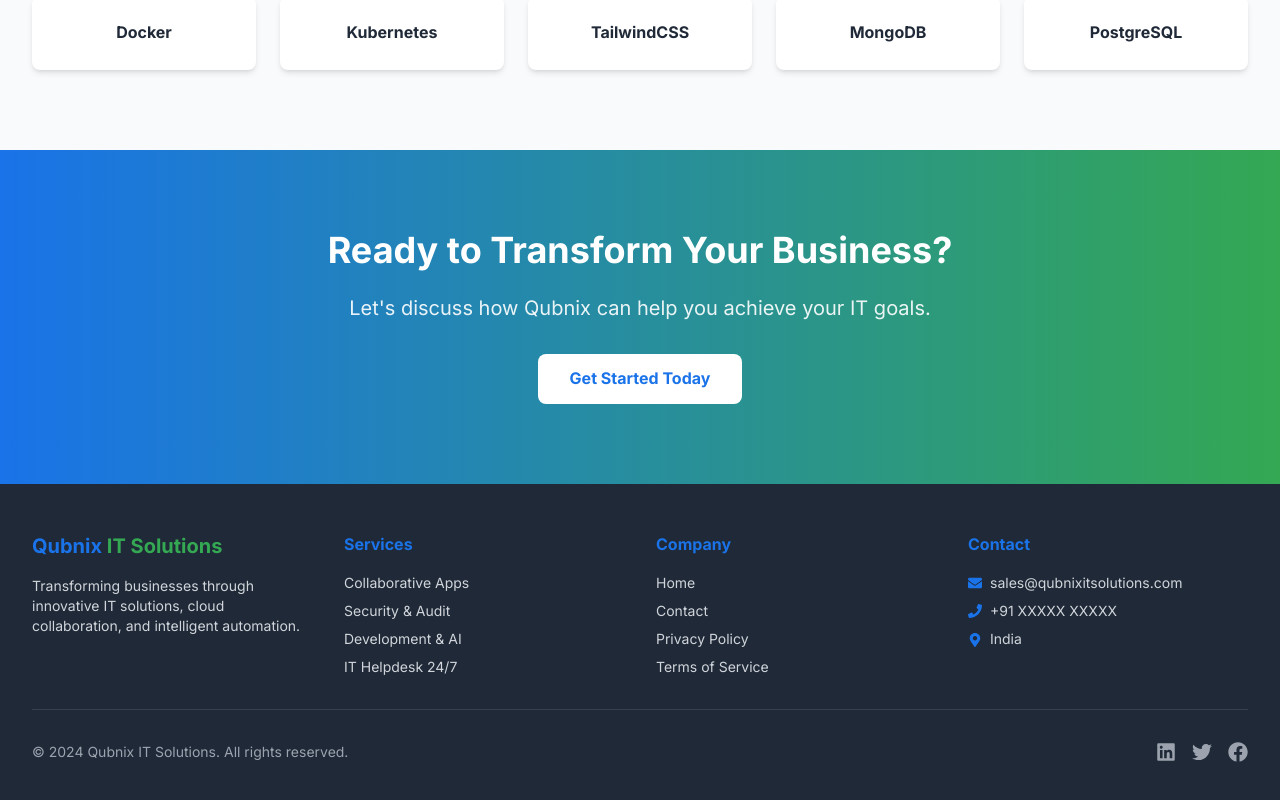
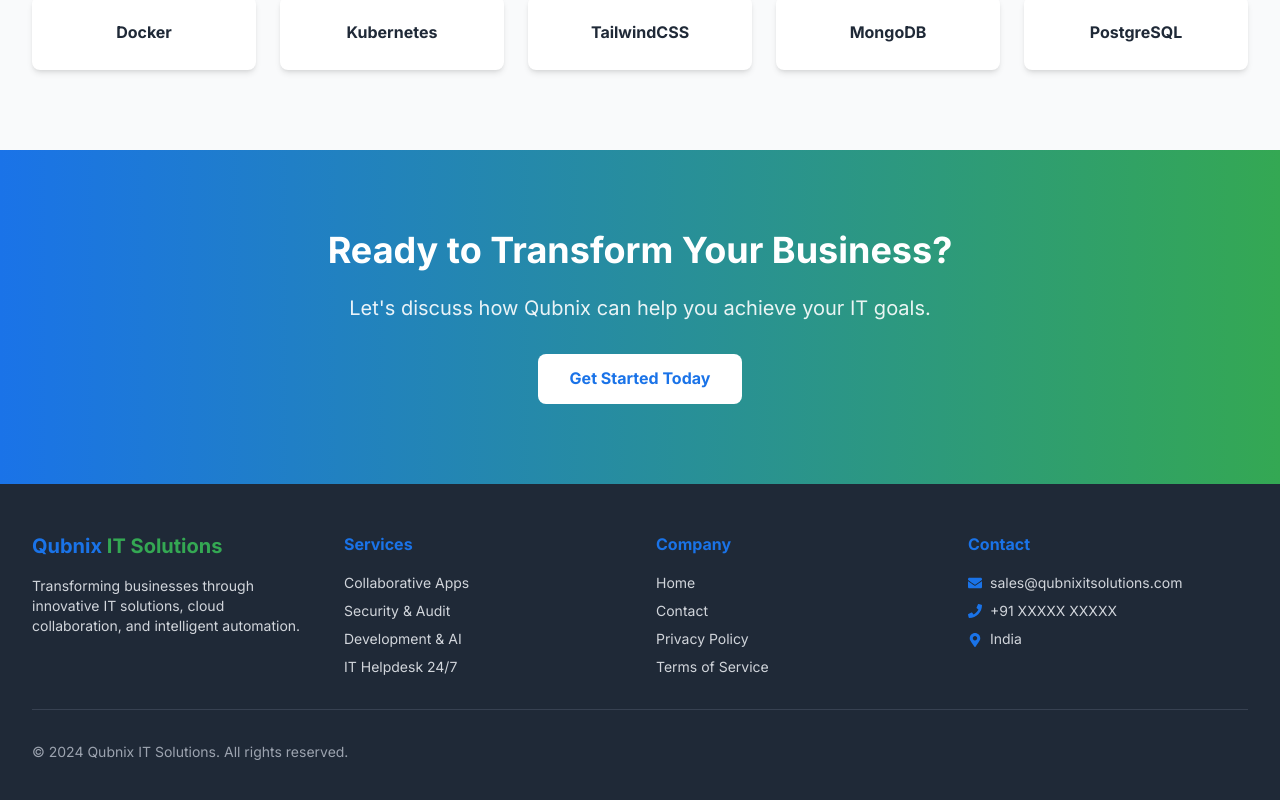
Before and after one commit to harshitsrivastava0214/Qubnix-IT-Website, a React (Create React App) app in the folder frontend/: page / in a window 1280 px wide. Shown: the part 2094-2894 px from the top of the page. Built offline with nearby package versions, Linux system fonts and the light colour scheme.

Commit message:
Fix ESLint build issues

```diff
--- a/frontend/src/components/Footer.jsx
+++ b/frontend/src/components/Footer.jsx
@@ -68,9 +68,9 @@
             &copy; 2024 Qubnix IT Solutions. All rights reserved.
           </div>
           <div className="flex space-x-4">
-            <a href="#" className="text-gray-400 hover:text-primary transition text-xl"><FaLinkedin /></a>
+            {/*<a href="#" className="text-gray-400 hover:text-primary transition text-xl"><FaLinkedin /></a>
             <a href="#" className="text-gray-400 hover:text-primary transition text-xl"><FaTwitter /></a>
-            <a href="#" className="text-gray-400 hover:text-primary transition text-xl"><FaFacebook /></a>
+            <a href="#" className="text-gray-400 hover:text-primary transition text-xl"><FaFacebook /></a>*/}
           </div>
         </div>
       </div>
--- a/frontend/src/pages/ServiceDetail.jsx
+++ b/frontend/src/pages/ServiceDetail.jsx
@@ -8,7 +8,7 @@
 const ServiceDetail = () => {
   const { serviceKey, serviceId } = useParams();
   const navigate = useNavigate();
-  const [setService] = useState(null);
+  const [service, setService] = useState(null);
   const [subService, setSubService] = useState(null);
   const [loading, setLoading] = useState(true);
 
@@ -29,7 +29,7 @@
     };
 
     fetchService();
-  }, [serviceKey, serviceId]);
+  }, [serviceKey, serviceId, setService]);
 
   const fadeIn = {
     initial: { opacity: 0, y: 20 },
```
